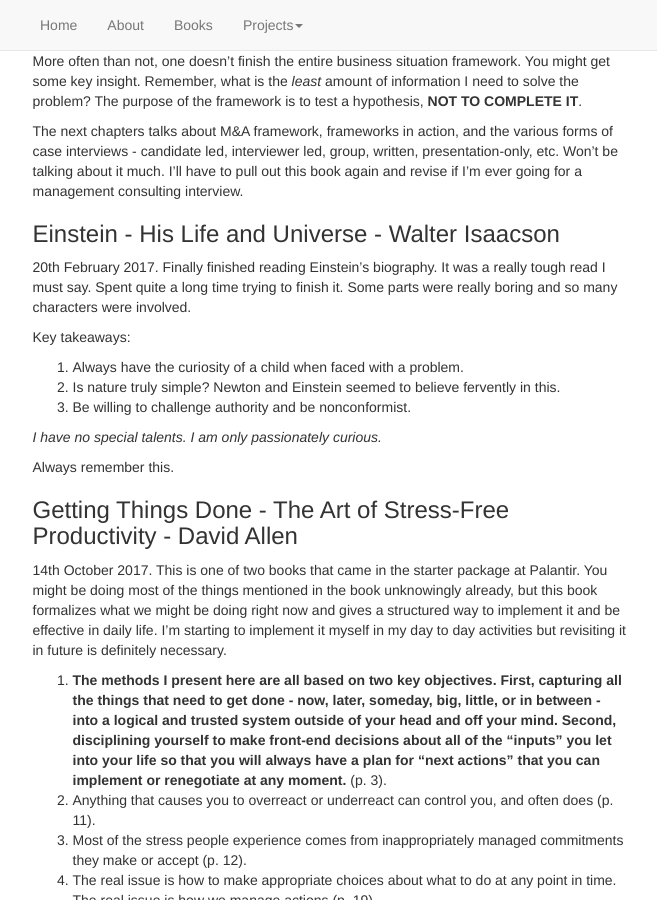
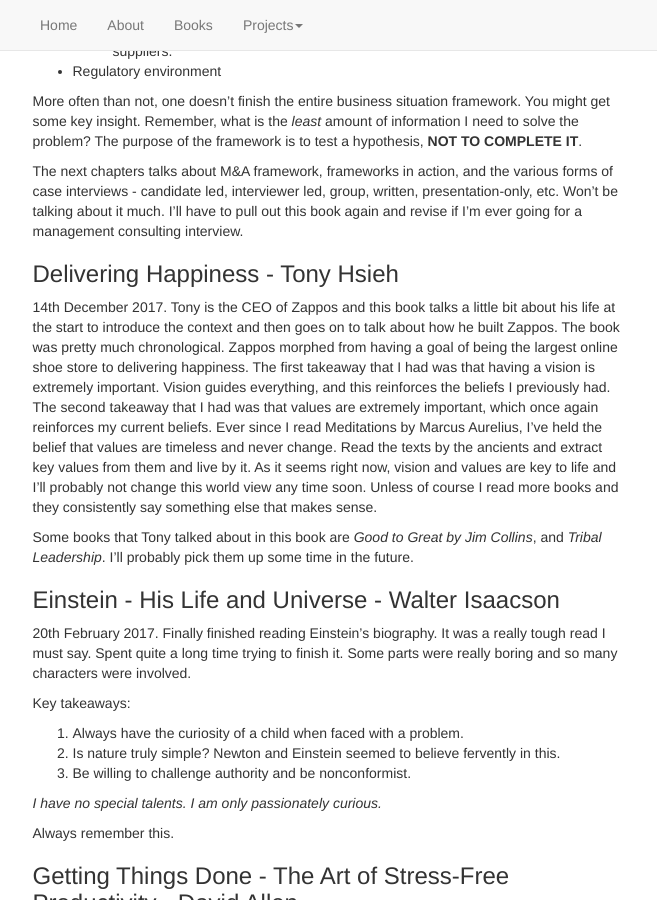
Before and after one commit to sspeng/jkschin.github.io, a Jekyll site: the page built from _posts/2017-01-01-2017-books.md, in a window 1280 px wide and 900 px high, scrolled down 10131 px. Shown: the whole window, without its empty margins (310-967 px from the left). Built offline with Jekyll 4.4.1, drawn with Linux system fonts in a browser that asks for light colours; nearby versions of some CDN libraries; some of the changed text lies outside the part shown.

Commit message:
Origin & Delivering Happiness

```diff
--- a/_posts/2017-01-01-2017-books.md
+++ b/_posts/2017-01-01-2017-books.md
@@ -568,6 +568,25 @@
 pull out this book again and revise if I'm ever going for a management
 consulting interview.
 
+### Delivering Happiness - Tony Hsieh
+14th December 2017. Tony is the CEO of Zappos and this book talks a little bit
+about his life at the start to introduce the context and then goes on to talk
+about how he built Zappos. The book was pretty much chronological. Zappos
+morphed from having a goal of being the largest online shoe store to delivering
+happiness. The first takeaway that I had was that having a vision is extremely
+important. Vision guides everything, and this reinforces the beliefs I
+previously had. The second takeaway that I had was that values are extremely
+important, which once again reinforces my current beliefs. Ever since I read
+Meditations by Marcus Aurelius, I've held the belief that values are timeless
+and never change. Read the texts by the ancients and extract key values from
+them and live by it. As it seems right now, vision and values are key to life
+and I'll probably not change this world view any time soon. Unless of course I
+read more books and they consistently say something else that makes sense.
+
+Some books that Tony talked about in this book are *Good to Great by Jim
+Collins*, and *Tribal Leadership*. I'll probably pick them up some time in the
+future.
+
 ### Einstein - His Life and Universe - Walter Isaacson
 20th February 2017. Finally finished reading Einstein's biography. It was a
 really tough read I must say. Spent quite a long time trying to finish it. Some
@@ -748,6 +767,18 @@
 cite Grove a lot. I can start to see the convergence of many points. For
 example, the CEO needs to have a strong acumen and courage. I guess this is what
 they look out for in VCs.
+
+### Origin - Dan Brown
+18th November 2017. I read this on the plane back from Palo Alto. I found this
+book to be less exciting than Dan Brown's other books. There were many times
+where the story line was quite predictable and it was (relatively) easy to guess
+what's going to happen and who's the mastermind. I particularly liked the idea
+of the simulation (not going to spoil it here). The fact that Dan Brown weaved
+in elements of fact struck a chord with me as well (I like Matthew Reilly cause
+of this too). I loved the conclusion though. At least Dan Brown didn't do a
+"Transecendance". If he did, it would be totally cliche and that would have
+thoroughly spoilt the book for many people. I'd say it's overall a pretty good
+read and it's Dan Brown, so most people are going to pick it up anyway.
 
 ### The Four Legendary Kingdoms - Matthew Reilly
 1st January 2017. A pleasant surprise! Really delighted with this book for many
```
